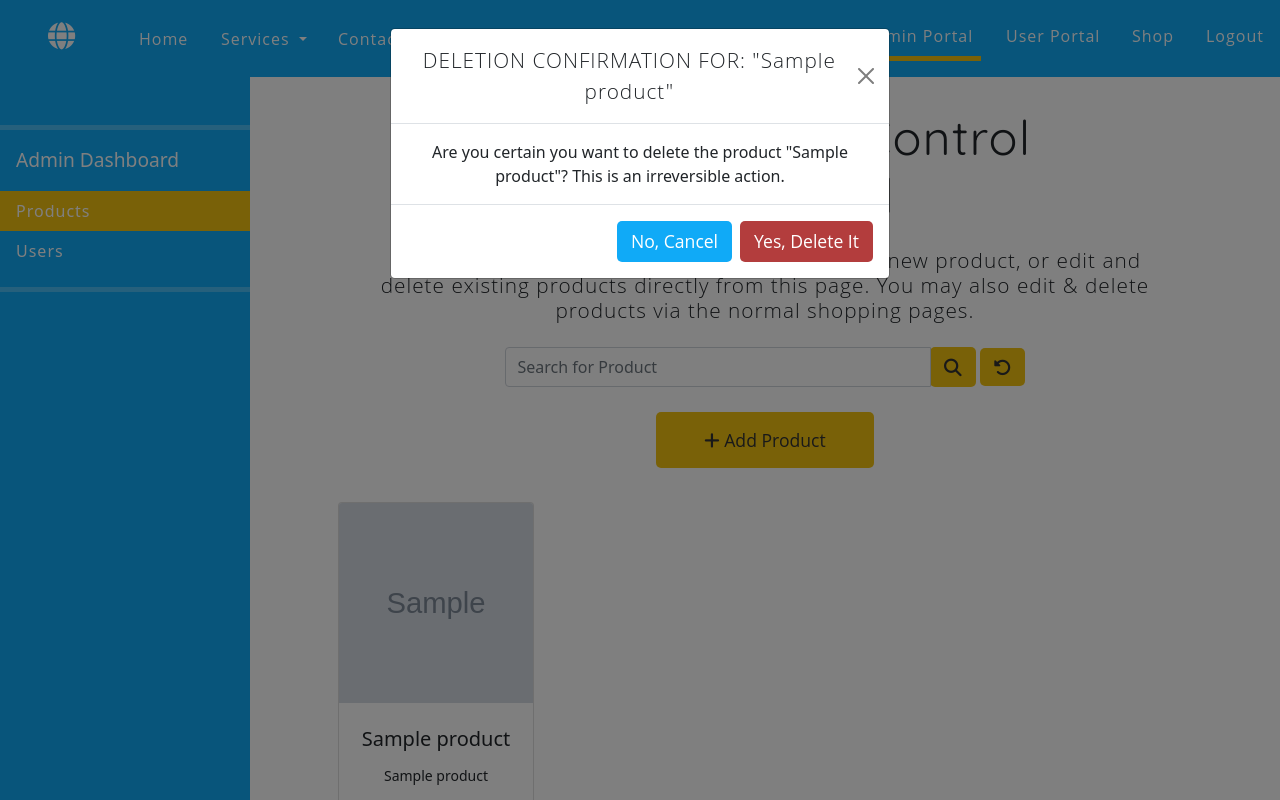
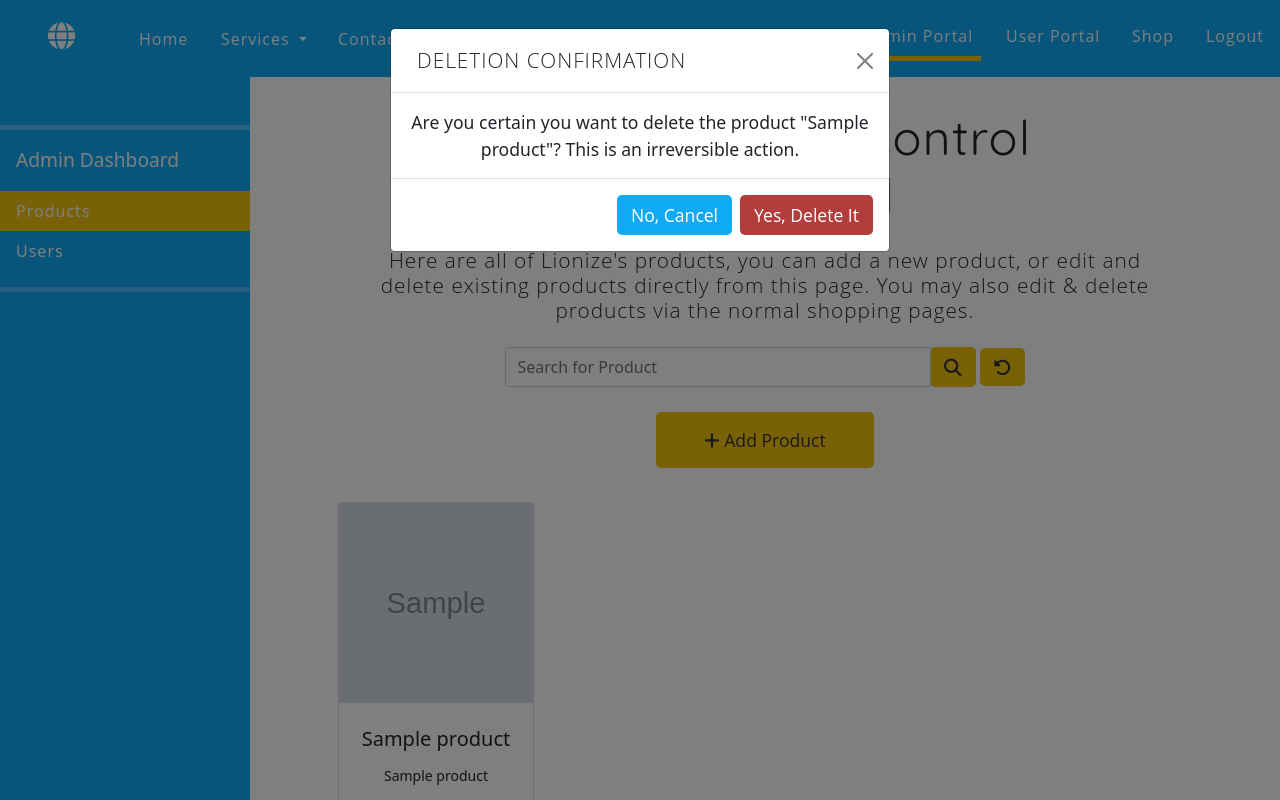
Before and after one commit to kairosity/mp4-lionize, a Django app: page /admin-product-dashboard in a window 1280 px wide, after a click on "Delete". Run offline with Django 3.2, Linux system fonts and the light colour scheme; a user stored in the database is signed in; tables that the repository leaves empty hold one stand-in row (values such as "Sample post"); grey boxes marked "Sample" are stand-in pictures; some libraries are stand-ins or nearby versions.

Commit message:
refactor: delete functionality modified on product pages

```diff
--- a/home/templates/home/admin_dash_products.html
+++ b/home/templates/home/admin_dash_products.html
@@ -78,7 +78,7 @@
                                             <h5 class="modal-title details-page-subheading" id="deleteProductModalLabel">Delete</h5>
                                             <button type="button" class="btn-close" data-bs-dismiss="modal" aria-label="Close"></button>
                                             </div>
-                                            <div class="modal-body">
+                                            <div class="modal-body deletion-modal-text">
                                             Are you sure you want to delete this product?
                                             </div>
                                             <div class="modal-footer">
--- a/products/templates/includes/product-cards.html
+++ b/products/templates/includes/product-cards.html
@@ -15,7 +15,7 @@
                         {% if request.user.is_superuser %}
                             <small class="ml-3 admin-edit-delete-btns">
                                 <a href="{% url 'edit_product' product.id %}">Edit</a> |
-                                <a class="text-danger" href="{% url 'delete_product' product.id %}">Delete</a>
+                                <a class="text-danger" href="/admin-product-dashboard?q={{product.name}}">Delete</a>
                             </small>
                         {% endif %}
                     </div>
--- a/products/templates/products/product_detail.html
+++ b/products/templates/products/product_detail.html
@@ -42,7 +42,7 @@
             {% if request.user.is_superuser %}
                 <small class="ml-3 edit-del-product-details-btns">
                     <a href="{% url 'edit_product' product.id %}">Edit</a> |
-                    <a class="text-danger" href="{% url 'delete_product' product.id %}">Delete</a>
+                    <a class="text-danger" href="/admin-product-dashboard?q={{product.name}}">Delete</a>
                 </small>
             {% endif %}
             {% if product.image %}
--- a/static/css/base.css
+++ b/static/css/base.css
@@ -712,6 +712,9 @@ i.fa-star{
     height: 350px;
     justify-content: space-evenly;
 }
+.deletion-modal-text{
+    font-size: 1.1rem;
+}
 
 /* Edit Product Form Page */
 .admin-page-heading{
--- a/static/js/delete-modal.js
+++ b/static/js/delete-modal.js
@@ -11,7 +11,7 @@ deleteProductModal.addEventListener('show.bs.modal', function (event) {
     var modalBody = deleteProductModal.querySelector('.modal-body')
     var deletionHref = deleteProductModal.querySelector('.product-delete-button')
 
-    modalTitle.textContent = `DELETION CONFIRMATION FOR: "${productName}"`
+    modalTitle.textContent = `DELETION CONFIRMATION`
     modalBody.textContent = `Are you certain you want to delete the product "${productName}"? This is an irreversible action.`
     deletionHref.setAttribute('href', `/products/delete/${productId}/`)
 
```
